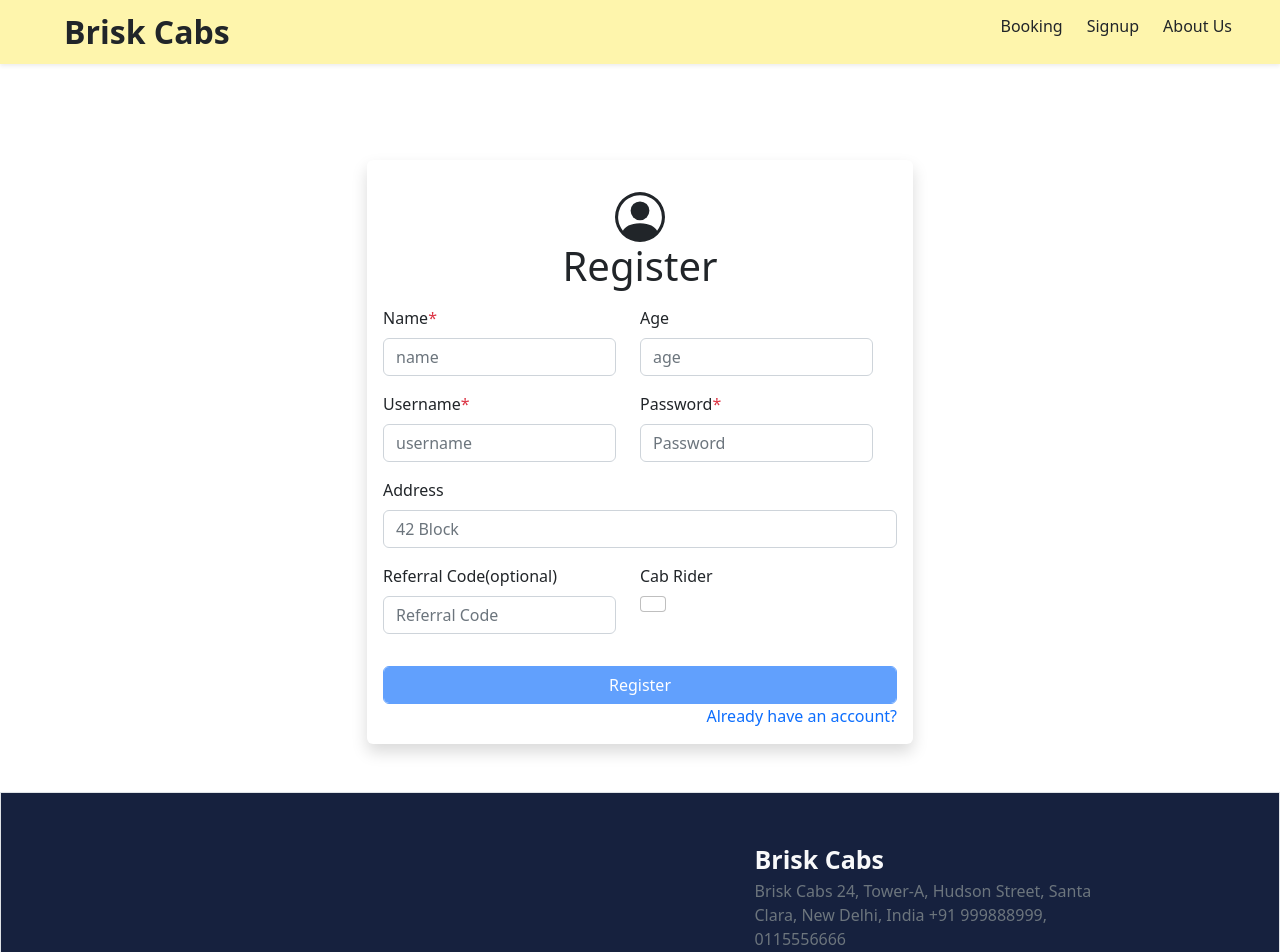
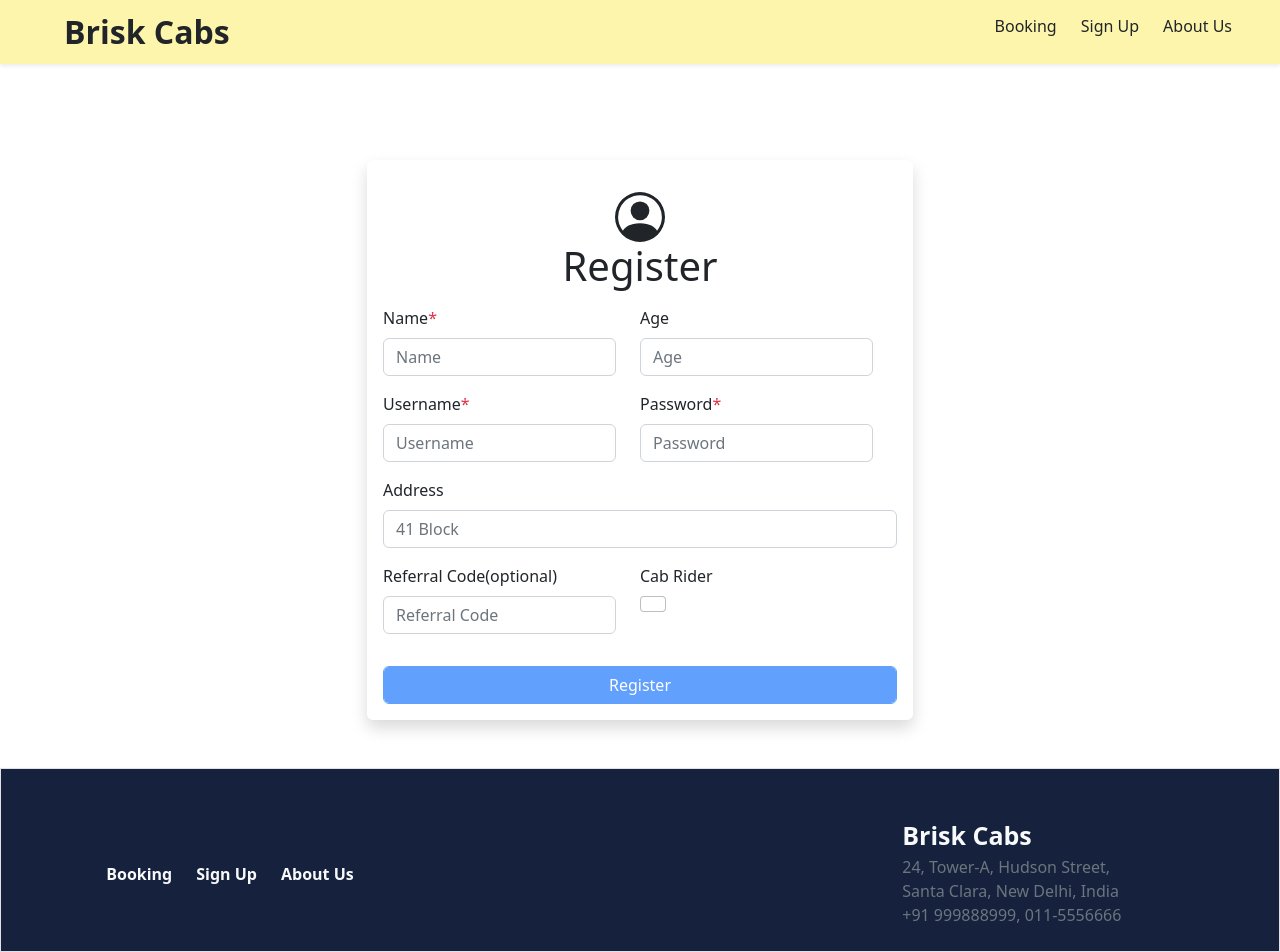
Before and after one commit to mdjawad0/BriskCabs-Deploy-Jenkins-Docker, an Angular app: page /register in a window 1280 px wide. Shown: the top 952 px of the page. Built offline with nearby package versions, Linux system fonts and the light colour scheme.

Commit message:
Styling and alignment changes

```diff
--- a/src/app/aboutUs/aboutUs.component.html
+++ b/src/app/aboutUs/aboutUs.component.html
@@ -2,6 +2,7 @@
 <div class="landing d-flex">
   <div class="col-6 p-5 d-flex flex-column justify-content-center">
     <h4 class="mt-5 display-3 fw-bold m-0" style="margin-bottom: 40px;">Travel With Trust</h4>
+    <br>
     <p>
       Brisk Cabs was established in 2010.
       We have been driving your travelling problems away for more than a decade now.
@@ -13,12 +14,15 @@
     <img src="../../assets/cab-landing-removebg.png" alt="cab" height="350" width="450" />
   </div>
 </div>
-<div class="col-5 p-5 ">
+<div class="col-9 p-5 ">
   <div class="px-3 col-4">
     <p>
-      Admin Details:
+      <b>Person Behind Brisk Cabs:</b>
+      <br>
       Michael George
-      Brisk Cabs
+      <br>
+      Founder
+      <br>
       Santa Clara, New Delhi
     </p>
   </div>
--- a/src/app/footer/footer.component.html
+++ b/src/app/footer/footer.component.html
@@ -1,14 +1,32 @@
 <footer class="header px-5 py-2 pt-5 border border-t shadow-sm d-flex align-items-center justify-content-around"
   style="background-color: #16213e">
-  <div class="px-3 col-4">
+
+  <ul class="d-flex list-unstyled gap-4 pt-1">
+    <li>
+      <a href="#" class="text-decoration-none text-light fw-semibold"
+      >Booking</a
+      >
+    </li>
+    <li>
+      <a href="/" class="text-decoration-none text-light fw-semibold">Sign Up</a>
+    </li>
+    <li>
+      <a href="#" class="text-decoration-none text-light fw-semibold"
+      >About Us</a
+      >
+    </li>
+  </ul>
+
+  <div class="px-4 col-3">
   </div>
-  <div class="px-3 col-4">
+  <div class="px-4 col-3">
     <a href="/" class="text-decoration-none fw-semibold text-light" style="font-size: 25px">Brisk Cabs</a>
     <p class="label text-muted">
-      Brisk Cabs
       24, Tower-A, Hudson Street,
+      <br>
       Santa Clara, New Delhi, India
-      +91 999888999, 0115556666
+      <br>
+      +91 999888999, 011-5556666
     </p>
   </div>
 </footer>
--- a/src/app/header/header.component.html
+++ b/src/app/header/header.component.html
@@ -5,7 +5,7 @@
   </div>
   <ul class="d-flex list-unstyled gap-4 pt-1">
     <li><a href="/booking" class="text-decoration-none text-dark">Booking</a></li>
-    <li *ngIf="!isLoggedIn"><a href="/register" class="text-decoration-none text-dark">Signup</a></li>
+    <li><a href="/register" class="text-decoration-none text-dark">Sign Up</a></li>
     <li><a href="/aboutus" class="text-decoration-none text-dark">About Us</a></li>
   </ul>
 </header>
--- a/src/app/landing/landing.component.html
+++ b/src/app/landing/landing.component.html
@@ -5,7 +5,7 @@
   <div class="col-5 p-5 d-flex flex-column justify-content-center">
     <h4 class="text-center mt-5 display-3 fw-bold m-0">Travel With Trust</h4>
     <p class="px-4 py-3 display-6">
-      Lorem ipsum dolor sit amet, consectetur adipisicing.
+      Book affordable and comfortable rides now
     </p>
     <div class="px-4">
       <a href="/booking" class="text-decoration-none text-dark">
--- a/src/app/register/register.component.html
+++ b/src/app/register/register.component.html
@@ -42,7 +42,7 @@
                   name="name"
                   id=""
                   class="form-control"
-                  placeholder="name"
+                  placeholder="Name"
                   aria-describedby="helpId"
                   [(ngModel)]="registerUserData.name"
                   required="true"
@@ -58,7 +58,7 @@
                   name="age"
                   id="age"
                   class="form-control"
-                  placeholder="age"
+                  placeholder="Age"
                   aria-describedby="age"
                   [(ngModel)]="registerUserData.age"
                 />
@@ -75,7 +75,7 @@
                   name="username"
                   id="username"
                   class="form-control"
-                  placeholder="username"
+                  placeholder="Username"
                   aria-describedby="username"
                   [(ngModel)]="registerUserData.username"
                   required="true"
@@ -129,7 +129,7 @@
                   name="rc"
                   id="rc"
                   class="form-control"
-                  placeholder="Registration Certificate"
+                  placeholder="Registration Certificate No"
                   aria-describedby="Registration Certificate"
                   [(ngModel)]="registerUserData.rc"
                   required="true"
@@ -143,14 +143,14 @@
             <div class="col-12 row">
               <div class="mb-3 col-6" *ngIf="registerUserData.isCabRider">
                 <label for="" class="form-label"
-                  >DL<span class="text-danger">*</span></label
+                  >DL#<span class="text-danger">*</span></label
                 >
                 <input
                   type="text"
                   name="dl"
                   id="dl"
                   class="form-control"
-                  placeholder="dl"
+                  placeholder="Driving Licence No"
                   aria-describedby="dl"
                   [(ngModel)]="registerUserData.dl"
                   required="true"
@@ -168,7 +168,7 @@
                   name="vehicle"
                   id="vehicle"
                   class="form-control"
-                  placeholder="Vehicle"
+                  placeholder="Vehicle Model"
                   aria-describedby="Vehicle"
                   [(ngModel)]="registerUserData.vehicle"
                   required="true"
@@ -186,7 +186,7 @@
                 name="address"
                 id="address"
                 class="form-control"
-                placeholder="42 Block"
+                placeholder="41 Block"
                 aria-describedby="helpId"
                 [(ngModel)]="registerUserData.address"
               />
@@ -229,9 +229,6 @@
               >
                 Register
               </button>
-              <a href="/login" class="nav-link text-end text-primary"
-                >Already have an account?</a
-              >
             </div>
           </form>
         </div>
```
